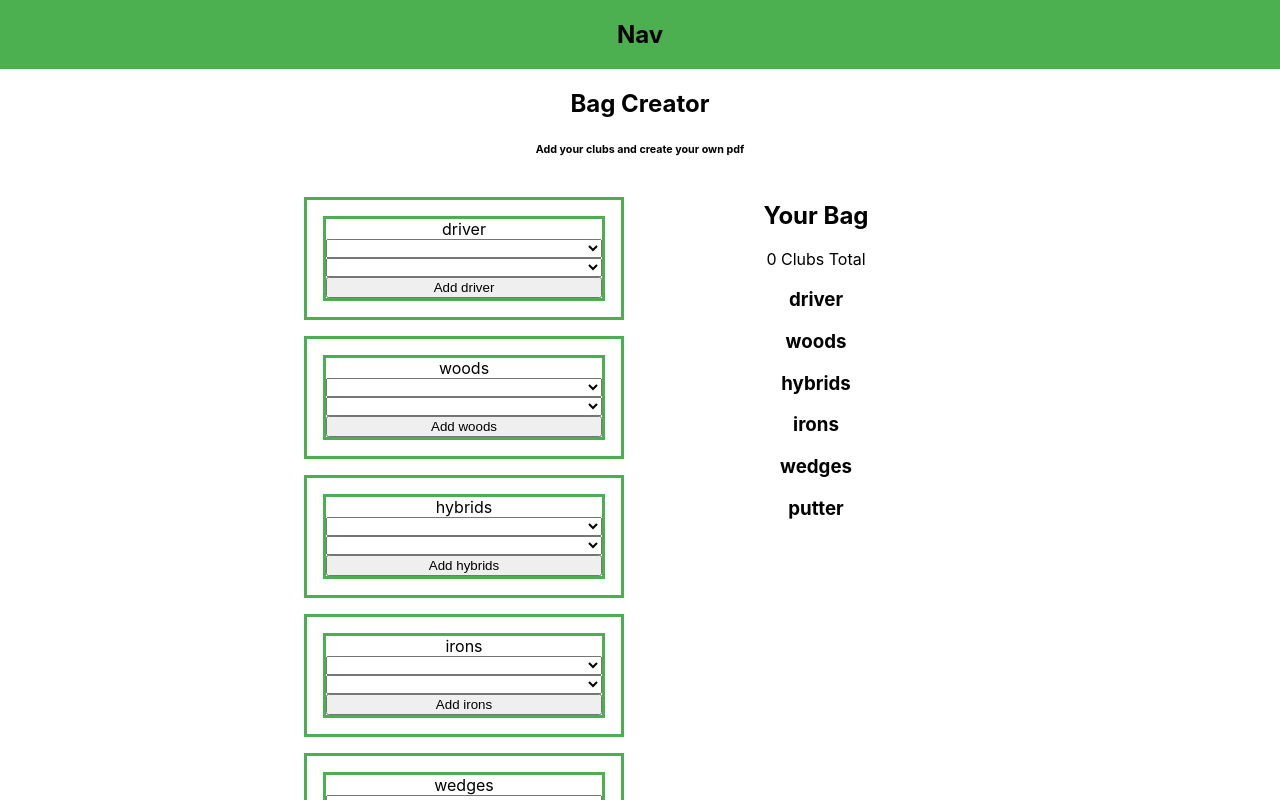
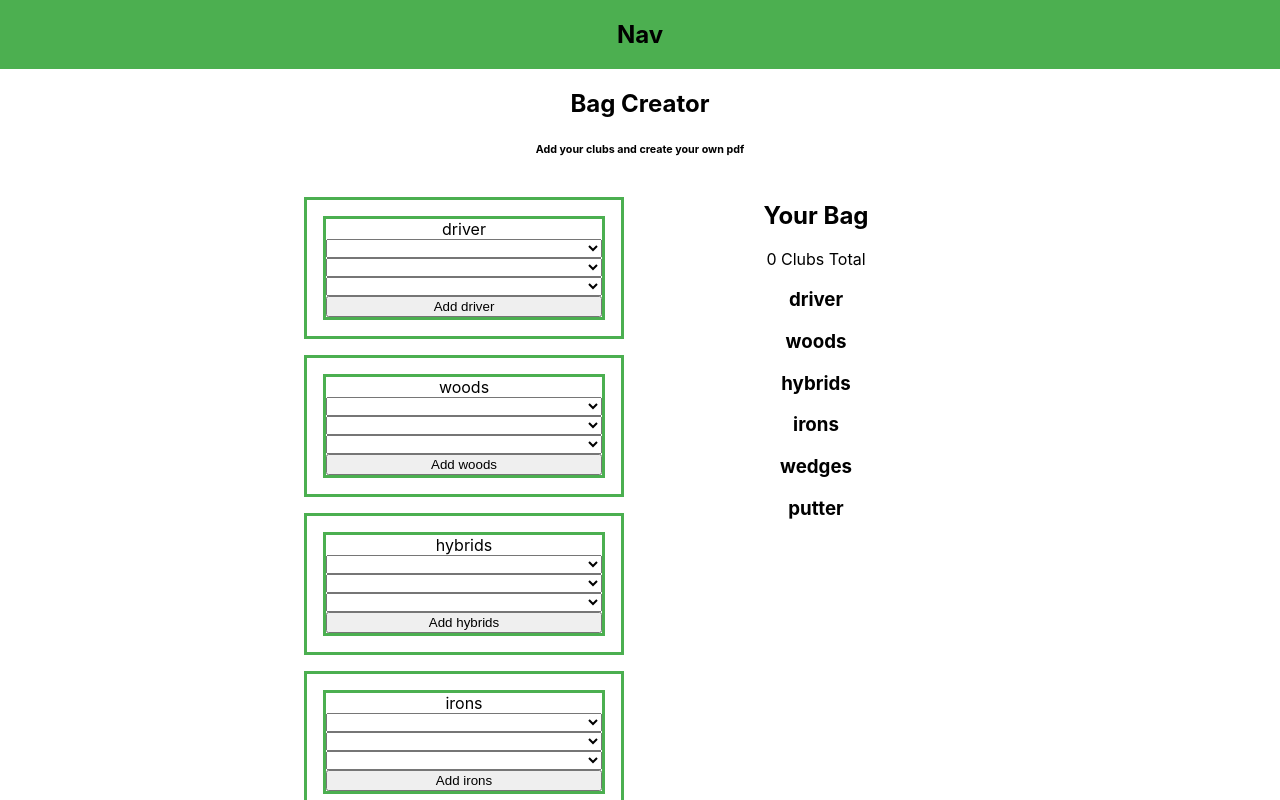
Before and after one commit to poplockndrop1t/golfBuddy, a React (Create React App) app: page / in a window 1280 px wide. Shown: the top 800 px of the page. Built offline with nearby package versions, Linux system fonts and the light colour scheme.

Commit message:
Flex options are now displayed on club options comp

```diff
--- a/src/BagCreator/BagCreator.js
+++ b/src/BagCreator/BagCreator.js
@@ -14,6 +14,7 @@ function BagCreator(props) {
         <ClubOptions
           bag={props.bag}
           brands={props.brands}
+          flexOptions={props.flexOptions}
           clubTypeNumbers={props.clubTypeNumbers}
           createNewClub={props.createNewClub}
           newClub={props.newClub}
--- a/src/BagCreator/ClubOptions/AddClubSelect/AddClubSelect.js
+++ b/src/BagCreator/ClubOptions/AddClubSelect/AddClubSelect.js
@@ -1,7 +1,7 @@
 import React from 'react';
 import './AddClubSelect.css';
 
-function AddClubSelect({ brands, clubTypeNumbers, clubType, createNewClub, newClub }) {
+function AddClubSelect({ brands, clubTypeNumbers, clubType, createNewClub, newClub, flexOptions }) {
 
   function addNewClub() {
     if (newClub.type && newClub.brand) {
@@ -38,6 +38,15 @@ function AddClubSelect({ brands, clubTypeNumbers, clubType, createNewClub, newCl
           })
         }
       </select>
+      <select className={clubType} name="type">
+        {
+          flexOptions.map((flexOption, key) => {
+            return (
+              <option value={flexOption} key={key}>{flexOption}</option>
+            )
+          })
+        }
+      </select>
       <button onClick={addNewClub}>Add {clubType}</button>
     </div>
   )
--- a/src/BagCreator/ClubOptions/ClubOptions.js
+++ b/src/BagCreator/ClubOptions/ClubOptions.js
@@ -20,6 +20,7 @@ function ClubOptions(props) {
                 brands={props.brands}
                 clubTypeNumbers={props.clubTypeNumbers[clubType]}
                 clubType={clubType}
+                flexOptions={props.flexOptions}
               />
             </div>
           )
```
